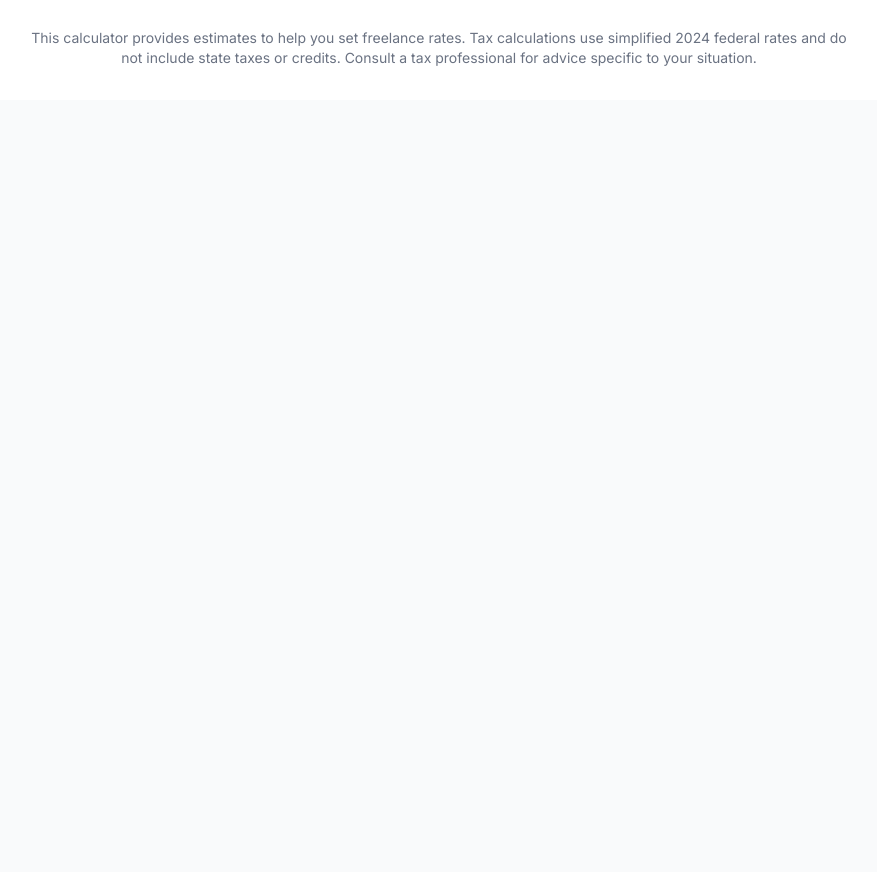
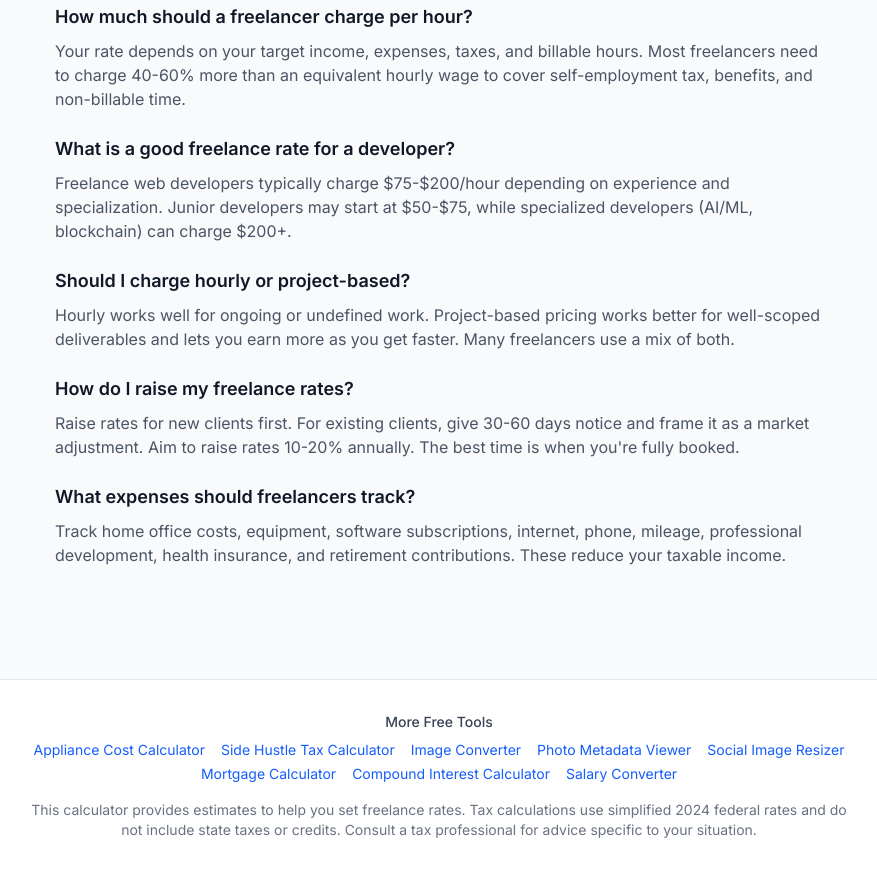
Before and after one commit to pondsoftware/freelance-rate-calculator, a Next.js app: page / in a window 1280 px wide. Shown: the part 2300-3172 px from the top of the page, without its empty margins (201-1078 px from the left). Before the commit the page ends 2400 px from the top, so only its background shows below. Built offline with nearby package versions, Linux system fonts and the light colour scheme.

Commit message:
Add FAQ, JSON-LD schema, and cross-site footer links

```diff
--- a/src/app/layout.tsx
+++ b/src/app/layout.tsx
@@ -44,6 +44,19 @@ export default function RootLayout({
         <main className="flex-1">{children}</main>
         <footer className="bg-white border-t border-gray-200 mt-12">
           <div className="max-w-4xl mx-auto px-4 py-8 sm:px-6 lg:px-8">
+            <div className="mb-4">
+              <p className="text-sm font-medium text-gray-700 text-center mb-2">More Free Tools</p>
+              <div className="flex flex-wrap justify-center gap-x-4 gap-y-1 text-sm">
+                <a href="https://appliancecostcalculator.net" className="text-blue-600 hover:underline">Appliance Cost Calculator</a>
+                <a href="https://sidehustletaxcalculator.net" className="text-blue-600 hover:underline">Side Hustle Tax Calculator</a>
+                <a href="https://imageconverters.net" className="text-blue-600 hover:underline">Image Converter</a>
+                <a href="https://photometadata.net" className="text-blue-600 hover:underline">Photo Metadata Viewer</a>
+                <a href="https://imageresizers.net" className="text-blue-600 hover:underline">Social Image Resizer</a>
+                <a href="https://lendingcalculator.net" className="text-blue-600 hover:underline">Mortgage Calculator</a>
+                <a href="https://compoundinterestcalc.app" className="text-blue-600 hover:underline">Compound Interest Calculator</a>
+                <a href="https://salaryconverter.net" className="text-blue-600 hover:underline">Salary Converter</a>
+              </div>
+            </div>
             <p className="text-sm text-gray-500 text-center">
               This calculator provides estimates to help you set freelance
               rates. Tax calculations use simplified 2024 federal rates and
--- a/src/app/page.tsx
+++ b/src/app/page.tsx
@@ -74,6 +74,84 @@ export default function Home() {
           </div>
         </section>
       </div>
+
+      <section className="max-w-4xl mx-auto px-4 py-8 sm:px-6 lg:px-8">
+        <h2 className="text-2xl font-bold text-gray-900 mb-6">Frequently Asked Questions</h2>
+        <div className="space-y-6">
+          <div>
+            <h3 className="text-lg font-semibold text-gray-900 mb-2">How much should a freelancer charge per hour?</h3>
+            <p className="text-gray-600">Your rate depends on your target income, expenses, taxes, and billable hours. Most freelancers need to charge 40-60% more than an equivalent hourly wage to cover self-employment tax, benefits, and non-billable time.</p>
+          </div>
+          <div>
+            <h3 className="text-lg font-semibold text-gray-900 mb-2">What is a good freelance rate for a developer?</h3>
+            <p className="text-gray-600">Freelance web developers typically charge $75-$200/hour depending on experience and specialization. Junior developers may start at $50-$75, while specialized developers (AI/ML, blockchain) can charge $200+.</p>
+          </div>
+          <div>
+            <h3 className="text-lg font-semibold text-gray-900 mb-2">Should I charge hourly or project-based?</h3>
+            <p className="text-gray-600">Hourly works well for ongoing or undefined work. Project-based pricing works better for well-scoped deliverables and lets you earn more as you get faster. Many freelancers use a mix of both.</p>
+          </div>
+          <div>
+            <h3 className="text-lg font-semibold text-gray-900 mb-2">How do I raise my freelance rates?</h3>
+            <p className="text-gray-600">Raise rates for new clients first. For existing clients, give 30-60 days notice and frame it as a market adjustment. Aim to raise rates 10-20% annually. The best time is when you&apos;re fully booked.</p>
+          </div>
+          <div>
+            <h3 className="text-lg font-semibold text-gray-900 mb-2">What expenses should freelancers track?</h3>
+            <p className="text-gray-600">Track home office costs, equipment, software subscriptions, internet, phone, mileage, professional development, health insurance, and retirement contributions. These reduce your taxable income.</p>
+          </div>
+        </div>
+      </section>
+
+      <script
+        type="application/ld+json"
+        dangerouslySetInnerHTML={{
+          __html: JSON.stringify({
+            "@context": "https://schema.org",
+            "@type": "FAQPage",
+            "mainEntity": [
+              {
+                "@type": "Question",
+                "name": "How much should a freelancer charge per hour?",
+                "acceptedAnswer": {
+                  "@type": "Answer",
+                  "text": "Your rate depends on your target income, expenses, taxes, and billable hours. Most freelancers need to charge 40-60% more than an equivalent hourly wage to cover self-employment tax, benefits, and non-billable time."
+                }
+              },
+              {
+                "@type": "Question",
+                "name": "What is a good freelance rate for a developer?",
+                "acceptedAnswer": {
+                  "@type": "Answer",
+                  "text": "Freelance web developers typically charge $75-$200/hour depending on experience and specialization. Junior developers may start at $50-$75, while specialized developers (AI/ML, blockchain) can charge $200+."
+                }
+              },
+              {
+                "@type": "Question",
+                "name": "Should I charge hourly or project-based?",
+                "acceptedAnswer": {
+                  "@type": "Answer",
+                  "text": "Hourly works well for ongoing or undefined work. Project-based pricing works better for well-scoped deliverables and lets you earn more as you get faster. Many freelancers use a mix of both."
+                }
+              },
+              {
+                "@type": "Question",
+                "name": "How do I raise my freelance rates?",
+                "acceptedAnswer": {
+                  "@type": "Answer",
+                  "text": "Raise rates for new clients first. For existing clients, give 30-60 days notice and frame it as a market adjustment. Aim to raise rates 10-20% annually. The best time is when you're fully booked."
+                }
+              },
+              {
+                "@type": "Question",
+                "name": "What expenses should freelancers track?",
+                "acceptedAnswer": {
+                  "@type": "Answer",
+                  "text": "Track home office costs, equipment, software subscriptions, internet, phone, mileage, professional development, health insurance, and retirement contributions. These reduce your taxable income."
+                }
+              }
+            ]
+          })
+        }}
+      />
     </div>
   );
 }
```
